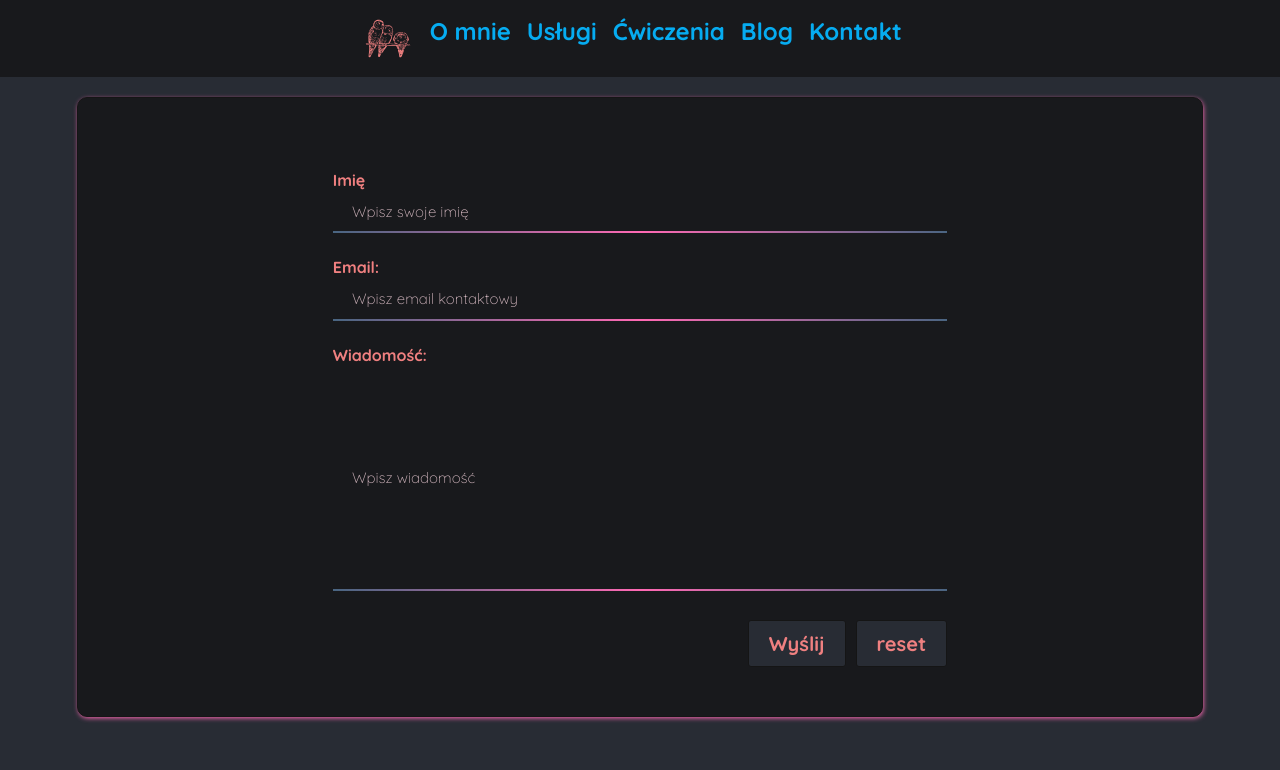
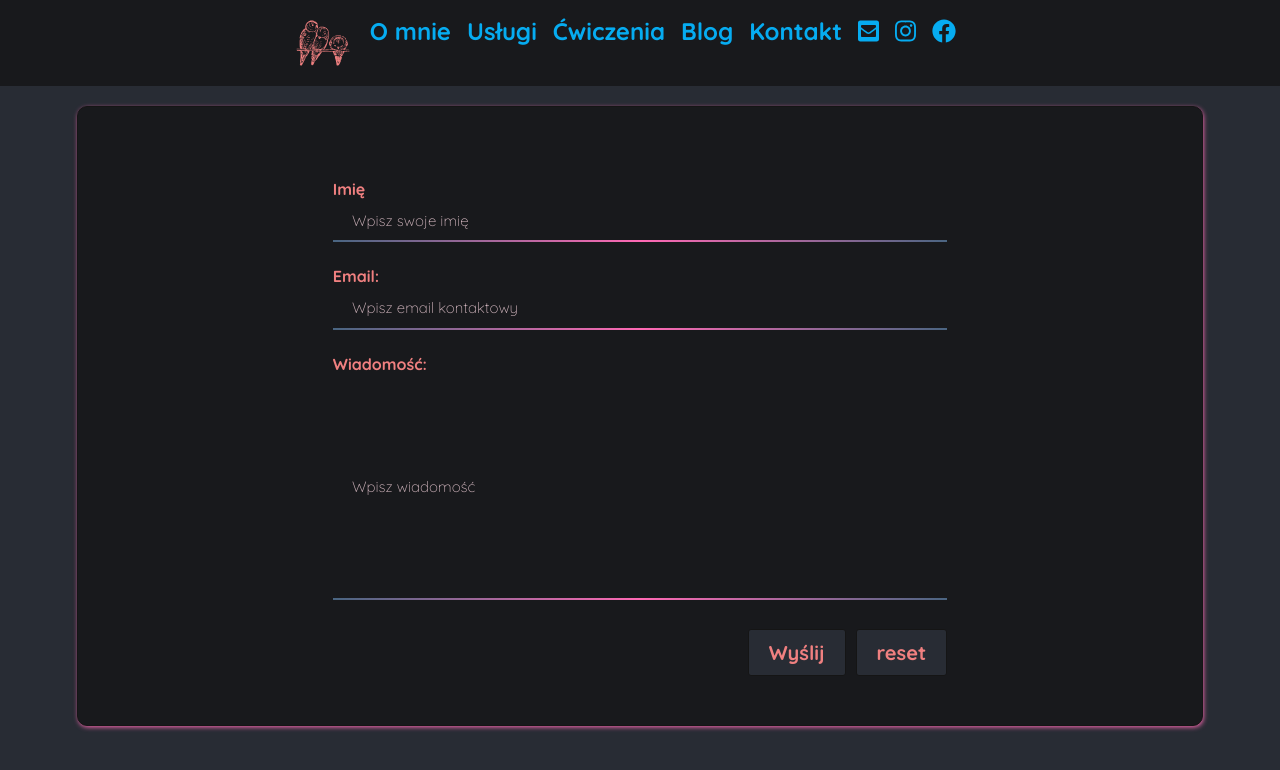
Before and after one commit to MaciejFigat/ninaHome, a React (Create React App) app in the folder frontend/: page /contact in a window 1280 px wide. Shown: the top 770 px of the page. Built offline with nearby package versions, Linux system fonts and the light colour scheme; no server answers.

Commit message:
added framer motion component

```diff
--- a/frontend/package.json
+++ b/frontend/package.json
@@ -11,6 +11,7 @@
     "@testing-library/react": "^11.2.6",
     "@testing-library/user-event": "^12.8.3",
     "emailjs-com": "^2.6.4",
+    "framer-motion": "^4.1.11",
     "react": "^17.0.2",
     "react-dom": "^17.0.2",
     "react-loader-spinner": "^4.0.0",
--- a/frontend/public/index.html
+++ b/frontend/public/index.html
@@ -23,7 +23,7 @@
       work correctly both with client-side routing and a non-root public URL.
       Learn how to configure a non-root public URL by running `npm run build`.
     -->
-    <title>Fit & Swole</title>
+    <title>Zdrowy trening</title>
   </head>
   <body>
     <noscript>You need to enable JavaScript to run this app.</noscript>
--- /dev/null
+++ b/frontend/src/components/ContactIcons.js
@@ -0,0 +1,35 @@
+import React from 'react'
+import { NavLink } from 'react-router-dom'
+import { FontAwesomeIcon } from '@fortawesome/react-fontawesome'
+import { faEnvelopeSquare } from '@fortawesome/free-solid-svg-icons'
+import { faFacebook, faInstagram } from '@fortawesome/free-brands-svg-icons'
+import { IconsItem, IconsWrapper } from '../styles/contactIcons'
+const ContactIcons = () => {
+  return (
+    <IconsWrapper>
+      <IconsItem>
+        <NavLink to='/contact' aria-label='contact'>
+          <FontAwesomeIcon icon={faEnvelopeSquare} />
+        </NavLink>
+      </IconsItem>
+      <IconsItem>
+        <a
+          href='https://www.instagram.com/ninaolgakirylowicz/'
+          aria-label='instagram'
+        >
+          <FontAwesomeIcon icon={faInstagram} />
+        </a>
+      </IconsItem>
+      <IconsItem>
+        <a
+          href='https://www.facebook.com/profile.php?id=100044161188998'
+          aria-label='facebook'
+        >
+          <FontAwesomeIcon icon={faFacebook} />
+        </a>
+      </IconsItem>
+    </IconsWrapper>
+  )
+}
+
+export default ContactIcons
--- /dev/null
+++ b/frontend/src/components/HomePanel.js
@@ -0,0 +1,103 @@
+import React, { useState } from 'react'
+import nina1 from '../assets/nina1.jpg'
+import { motion, AnimateSharedLayout, AnimatePresence } from 'framer-motion'
+import {
+  WrapperCentringDiv,
+  CardWrapper,
+  CardProper,
+  CoverImage,
+  CardH3,
+  CardH2,
+} from '../styles/styled'
+import {
+  ListWrapper,
+  ListItem,
+  ListMarker,
+  ListRow,
+} from '../styles/homePanel.js'
+function Item() {
+  const [isOpen, setIsOpen] = useState(false)
+
+  const toggleOpen = () => setIsOpen(!isOpen)
+
+  return (
+    <ListItem
+      as={motion.li}
+      layout
+      onClick={toggleOpen}
+      initial={{ borderRadius: 10 }}
+    >
+      <ListMarker as={motion.div} layout />
+      <AnimatePresence>{isOpen && <Content />}</AnimatePresence>
+    </ListItem>
+  )
+}
+
+function Content() {
+  return (
+    <motion.div
+      layout
+      initial={{ opacity: 0 }}
+      animate={{ opacity: 1 }}
+      exit={{ opacity: 0 }}
+    >
+      <ListRow as={motion.div}></ListRow>
+      <ListRow as={motion.div}></ListRow>
+      <ListRow as={motion.div}></ListRow>
+    </motion.div>
+  )
+}
+
+const HomePanel = () => {
+  const items = [0, 1, 2, 4]
+  return (
+    <>
+      <AnimateSharedLayout>
+        <ListWrapper as={motion.ul} layout initial={{ borderRadius: 25 }}>
+          {items.map((item) => (
+            <Item key={item} />
+          ))}
+        </ListWrapper>{' '}
+      </AnimateSharedLayout>
+      <WrapperCentringDiv id='home'>
+        {' '}
+        <CardWrapper>
+          <CardProper>
+            <CoverImage
+              width='100%'
+              height='100%'
+              src={nina1}
+              alt='yoga girl'
+            />
+          </CardProper>
+          <CardH2>Trener medyczny certyfikowany przez Blackroll</CardH2>
+          <CardProper>
+            <CardH3>
+              Specjalizuję się w wielopłaszczyznowych treningach oraz
+              eliminowaniu słabych ogniw układu ruchu.
+            </CardH3>
+          </CardProper>
+
+          <CardH2>Doświadczenie i&nbsp;szkolenia</CardH2>
+
+          <CardProper>
+            <CoverImage
+              width='100%'
+              height='100%'
+              src={nina1}
+              alt='yoga girl'
+            />
+          </CardProper>
+          <CardProper>
+            <CardH3>
+              Pracuję w TI HealthClub oraz studiuję Fizjoterapię na AWF w
+              Warszawie.
+            </CardH3>
+          </CardProper>
+        </CardWrapper>
+      </WrapperCentringDiv>
+    </>
+  )
+}
+
+export default HomePanel
--- a/frontend/src/components/Nav.js
+++ b/frontend/src/components/Nav.js
@@ -1,4 +1,5 @@
 import React from 'react'
+import ContactIcons from '../components/ContactIcons'
 import { NavHashLink } from 'react-router-hash-link'
 import { NavContainer, NavList, ListItem } from '../styles/nav'
 import { LogoImage } from '../styles/styled'
@@ -64,6 +65,9 @@ const Nav = () => {
             Kontakt
           </NavHashLink>
         </ListItem>
+        <ListItem>
+          <ContactIcons />
+        </ListItem>
       </NavList>
     </NavContainer>
   )
--- a/frontend/src/components/Panel.js
+++ b/frontend/src/components/Panel.js
@@ -9,17 +9,17 @@ import {
   CardP,
 } from '../styles/styled'
 
-const Panel = ({ id, data, title, subtitle }) => {
+const Panel = ({ id, data, title, subtitle, width, height }) => {
   return (
     <WrapperCentringDiv id={id}>
-      <CardH2>{title}</CardH2>{' '}
+      <CardH2>{title}</CardH2> <CardP>{subtitle}</CardP>
       <CardWrapper>
         {' '}
         {data.map((example) => (
           <CardProper key={example.id}>
             <StyledImage
-              width='100%'
-              height='60%'
+              width={width}
+              height={height}
               src={example.picture}
               alt='yoga girl'
             />
@@ -28,7 +28,6 @@ const Panel = ({ id, data, title, subtitle }) => {
           </CardProper>
         ))}{' '}
       </CardWrapper>
-      <CardP>{subtitle}</CardP>
     </WrapperCentringDiv>
   )
 }
--- a/frontend/src/screens/Home.js
+++ b/frontend/src/screens/Home.js
@@ -1,114 +1,46 @@
 import React from 'react'
-import nina1 from '../assets/nina1.jpg'
-import { NavLink } from 'react-router-dom'
-import {
-  WrapperCentringDiv,
-  CardWrapper,
-  CardProper,
-  CoverImage,
-  CardH3,
-  CardH2,
-} from '../styles/styled'
-import { FontAwesomeIcon } from '@fortawesome/react-fontawesome'
-import { faEnvelopeSquare } from '@fortawesome/free-solid-svg-icons'
-import { faFacebook, faInstagram } from '@fortawesome/free-brands-svg-icons'
+
 import { fitnessData } from '../data/fitness'
 import { plansData } from '../data/plans'
 import { offerData } from '../data/offer'
 import Panel from '../components/Panel'
+import HomePanel from '../components/HomePanel'
 
 const Home = () => {
   return (
     <>
-      <WrapperCentringDiv id='home'>
-        {' '}
-        <CardWrapper>
-          <CardProper>
-            <CoverImage
-              width='100%'
-              height='100%'
-              src={nina1}
-              alt='yoga girl'
-            />
-          </CardProper>
-          <CardH2>Trener medyczny certyfikowany przez Blackroll</CardH2>
-          <CardProper>
-            <CardH3>
-              Specjalizuję się w wielopłaszczyznowych treningach oraz
-              eliminowaniu słabych ogniw układu ruchu.
-            </CardH3>
-          </CardProper>
-
-          <CardH2>Doświadczenie i&nbsp;szkolenia</CardH2>
-
-          <CardProper>
-            <CoverImage
-              width='100%'
-              height='100%'
-              src={nina1}
-              alt='yoga girl'
-            />
-          </CardProper>
-          <CardProper>
-            <CardH3>
-              Pracuję w TI HealthClub oraz studiuję Fizjoterapią na warszawskim
-              AWF.
-            </CardH3>
-          </CardProper>
-          <CardProper>
-            <CardH3>
-              <NavLink to='/contact' aria-label='contact'>
-                <FontAwesomeIcon icon={faEnvelopeSquare} />
-              </NavLink>
-            </CardH3>
-          </CardProper>
-          <CardProper>
-            <CardH3>
-              {' '}
-              <a
-                href='https://www.instagram.com/ninaolgakirylowicz/'
-                aria-label='instagram'
-              >
-                <FontAwesomeIcon icon={faInstagram} />
-              </a>
-            </CardH3>
-          </CardProper>
-          <CardProper>
-            <CardH3>
-              <a
-                href='https://www.facebook.com/profile.php?id=100044161188998'
-                aria-label='facebook'
-              >
-                <FontAwesomeIcon icon={faFacebook} />
-              </a>{' '}
-            </CardH3>
-          </CardProper>
-        </CardWrapper>
-        <CardWrapper></CardWrapper>
-      </WrapperCentringDiv>
+      <HomePanel />
       <Panel
         id='fitness'
         data={fitnessData}
         title='Fitness'
         subtitle='Zdrowe podejście do wysiłku sportowego'
+        width='100%'
+        height='60%'
       />
       <Panel
         id='plans'
         data={offerData}
         title='Plany treningowe'
         subtitle='Indywidualne podejście'
+        width='100%'
+        height='60%'
       />
       <Panel
         id='training'
         data={plansData}
         title='Periodyzacja treningowa'
         subtitle='Różnicowanie natężenia wysiłku fizycznego'
+        width='100%'
+        height='60%'
       />
       <Panel
         id='ending'
         data={fitnessData}
         title='Przekrojowe podejście'
         subtitle='Jestem trenerem medycznym i wiem najlepiej.'
+        width='60%'
+        height='60%'
       />
     </>
   )
--- /dev/null
+++ b/frontend/src/styles/contactIcons.js
@@ -0,0 +1,15 @@
+import styled from 'styled-components'
+
+export const IconsWrapper = styled.ul`
+  list-style: none;
+  padding: 0;
+
+  display: flex;
+  flex-direction: row;
+`
+export const IconsItem = styled.li`
+  margin-right: 1rem;
+  @media (max-width: 740px) {
+    margin-right: 0.5rem;
+  }
+`
--- /dev/null
+++ b/frontend/src/styles/homePanel.js
@@ -0,0 +1,35 @@
+import styled from 'styled-components'
+import { motion } from 'framer-motion'
+// ListWrapper, ListItem, ListMarker, ListRow
+export const ListWrapper = styled(motion.ul)`
+  display: flex;
+  flex-direction: column;
+  background: white;
+  padding: 20px;
+  width: 300px;
+  border-radius: 25px;
+`
+export const ListItem = styled(motion.li)`
+  padding: 20px;
+  border-radius: 10px;
+  margin-bottom: 20px;
+  overflow: hidden;
+  background-color: rgba(214, 214, 214, 0.5);
+  cursor: pointer;
+  &:last-child {
+    margin-bottom: 0px;
+  }
+`
+export const ListMarker = styled(motion.div)`
+  width: 40px;
+  height: 40px;
+  background-color: #666;
+  border-radius: 20px;
+`
+export const ListRow = styled(motion.div)`
+  width: 100%;
+  height: 8px;
+  background-color: #999;
+  border-radius: 10px;
+  margin-top: 12px;
+`
--- a/frontend/src/styles/nav.js
+++ b/frontend/src/styles/nav.js
@@ -32,7 +32,7 @@ export const ListItem = styled.li`
     color: purple;
   }
   @media (max-width: 740px) {
-    font-size: 1rem;
-    margin-right: 0.5rem;
+    font-size: 0.85rem;
+    margin-right: 0.25rem;
   }
 `
--- a/frontend/src/styles/styled.js
+++ b/frontend/src/styles/styled.js
@@ -109,6 +109,7 @@ export const CardP = styled.p`
   margin-right: 1rem;
   min-width: fit-content;
   font-weight: 500;
+  font-size: 1.15rem;
   border-bottom: solid 1.5px var(--color2-main);
   @media (max-width: 770px) {
     margin-left: 0.5rem;
```
Also changed, not shown: 1 other file (tests, documents, lock files or other folders).
